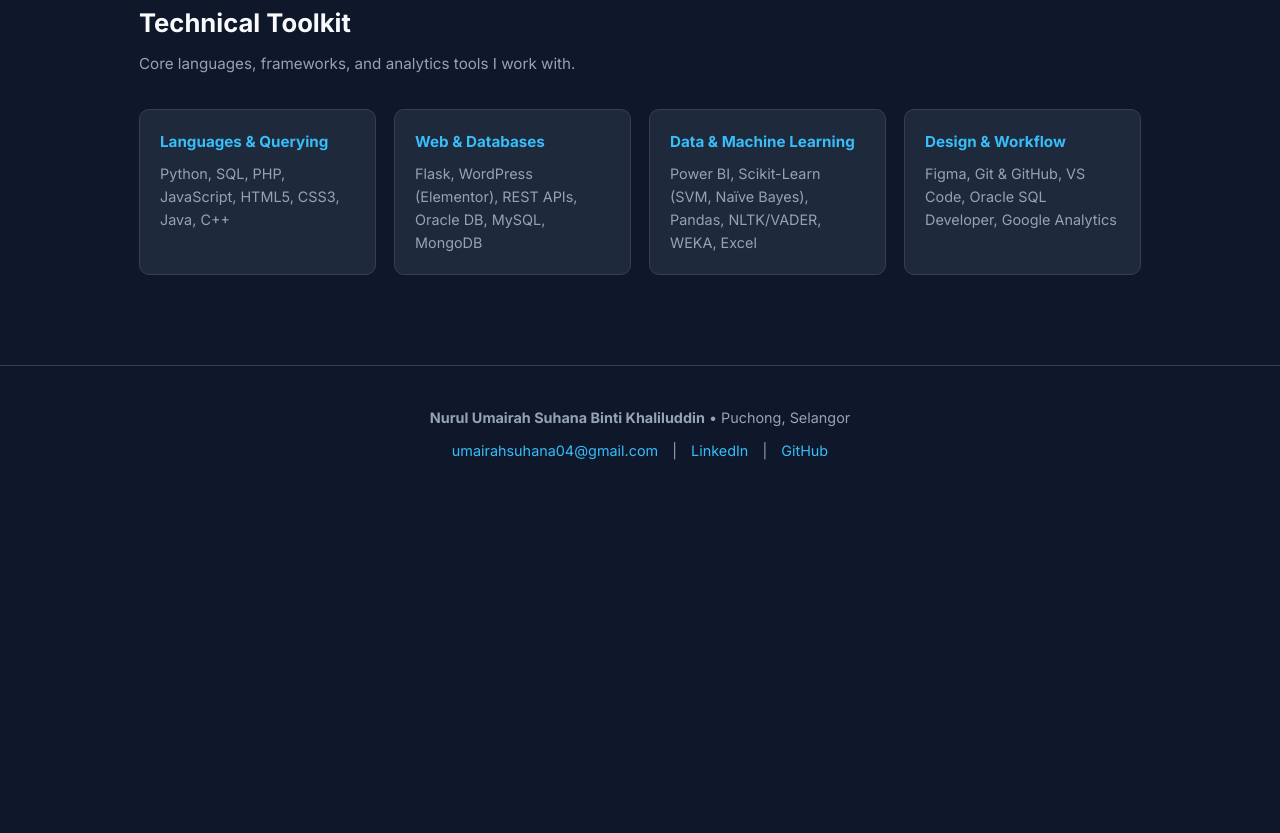
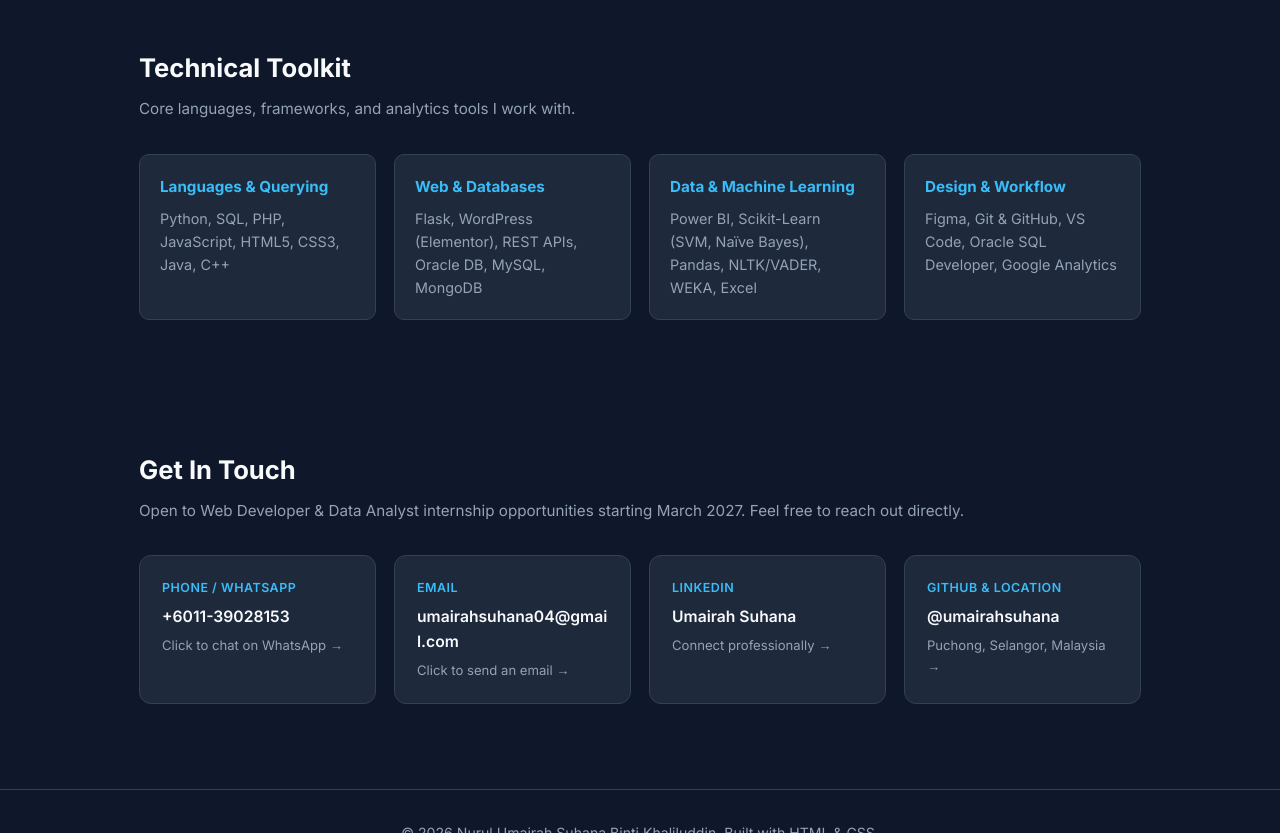
Before and after one commit to umairahsuhana/umairahsuhana.github.io, a plain HTML site: page index.html in a window 1280 px wide. Shown: the part 1967-2800 px from the top of the page. Before the commit the page ends 2469 px from the top, so only its background shows below. Drawn offline with Linux system fonts and the light colour scheme.

Commit message:
Update index.html

```diff
--- a/index.html
+++ b/index.html
@@ -16,6 +16,7 @@
       --accent-hover: #0284c7;
     }
     * { box-sizing: border-box; margin: 0; padding: 0; }
+    html { scroll-behavior: smooth; }
     body {
       font-family: 'Inter', sans-serif;
       background-color: var(--bg);
@@ -69,7 +70,7 @@
     .btn-outline:hover { border-color: var(--accent); color: var(--accent); }
 
     /* Section Headings */
-    section { padding: 50px 0; }
+    section { padding: 65px 0; scroll-margin-top: 70px; }
     .section-title { font-size: 1.6rem; margin-bottom: 8px; }
     .section-sub { color: var(--muted); margin-bottom: 32px; font-size: 0.95rem; }
 
@@ -118,20 +119,57 @@
     .skill-box h4 { color: var(--accent); margin-bottom: 8px; font-size: 0.95rem; }
     .skill-box p { color: var(--muted); font-size: 0.9rem; }
 
+    /* Contact Section */
+    .contact-grid {
+      display: grid;
+      grid-template-columns: repeat(auto-fit, minmax(220px, 1fr));
+      gap: 18px;
+    }
+    .contact-card {
+      background: var(--surface);
+      border: 1px solid var(--border);
+      padding: 22px;
+      border-radius: 12px;
+      transition: transform 0.2s, border-color 0.2s;
+      display: block;
+    }
+    .contact-card:hover {
+      transform: translateY(-3px);
+      border-color: var(--accent);
+    }
+    .contact-label {
+      font-size: 0.78rem;
+      text-transform: uppercase;
+      letter-spacing: 0.5px;
+      color: var(--accent);
+      font-weight: 600;
+      margin-bottom: 6px;
+    }
+    .contact-value {
+      font-size: 0.98rem;
+      font-weight: 600;
+      color: var(--text);
+      word-break: break-word;
+    }
+    .contact-hint {
+      font-size: 0.82rem;
+      color: var(--muted);
+      margin-top: 6px;
+    }
+
     /* Footer */
     footer {
       border-top: 1px solid var(--border);
-      padding: 40px 0;
-      margin-top: 40px;
+      padding: 32px 0;
+      margin-top: 20px;
       text-align: center;
       color: var(--muted);
-      font-size: 0.9rem;
+      font-size: 0.88rem;
     }
-    footer a { color: var(--accent); margin: 0 10px; }
 
     @media (max-width: 600px) {
       .hero h1 { font-size: 2.1rem; }
-      .nav-links { display: none; }
+      .nav-links { gap: 16px; font-size: 0.88rem; }
     }
   </style>
 </head>
@@ -274,14 +312,42 @@
     </div>
   </section>
 
-  <footer id="contact">
+  <section id="contact">
     <div class="container">
-      <p><strong>Nurul Umairah Suhana Binti Khaliluddin</strong> • Puchong, Selangor</p>
-      <p style="margin-top: 10px;">
-        <a href="mailto:umairahsuhana04@gmail.com">umairahsuhana04@gmail.com</a> |
-        <a href="https://my.linkedin.com/in/umairah-suhana-0a4732330" target="_blank">LinkedIn</a> |
-        <a href="https://github.com/umairahsuhana" target="_blank">GitHub</a>
-      </p>
+      <h2 class="section-title">Get In Touch</h2>
+      <p class="section-sub">Open to Web Developer & Data Analyst internship opportunities starting March 2027. Feel free to reach out directly.</p>
+
+      <div class="contact-grid">
+        <a href="https://wa.me/601139028153" target="_blank" class="contact-card">
+          <div class="contact-label">Phone / WhatsApp</div>
+          <div class="contact-value">+6011-39028153</div>
+          <div class="contact-hint">Click to chat on WhatsApp &rarr;</div>
+        </a>
+
+        <a href="mailto:umairahsuhana04@gmail.com" class="contact-card">
+          <div class="contact-label">Email</div>
+          <div class="contact-value">umairahsuhana04@gmail.com</div>
+          <div class="contact-hint">Click to send an email &rarr;</div>
+        </a>
+
+        <a href="https://my.linkedin.com/in/umairah-suhana-0a4732330" target="_blank" class="contact-card">
+          <div class="contact-label">LinkedIn</div>
+          <div class="contact-value">Umairah Suhana</div>
+          <div class="contact-hint">Connect professionally &rarr;</div>
+        </a>
+
+        <a href="https://github.com/umairahsuhana" target="_blank" class="contact-card">
+          <div class="contact-label">GitHub & Location</div>
+          <div class="contact-value">@umairahsuhana</div>
+          <div class="contact-hint">Puchong, Selangor, Malaysia &rarr;</div>
+        </a>
+      </div>
+    </div>
+  </section>
+
+  <footer>
+    <div class="container">
+      <p>&copy; 2026 Nurul Umairah Suhana Binti Khaliluddin. Built with HTML & CSS.</p>
     </div>
   </footer>
 
```
